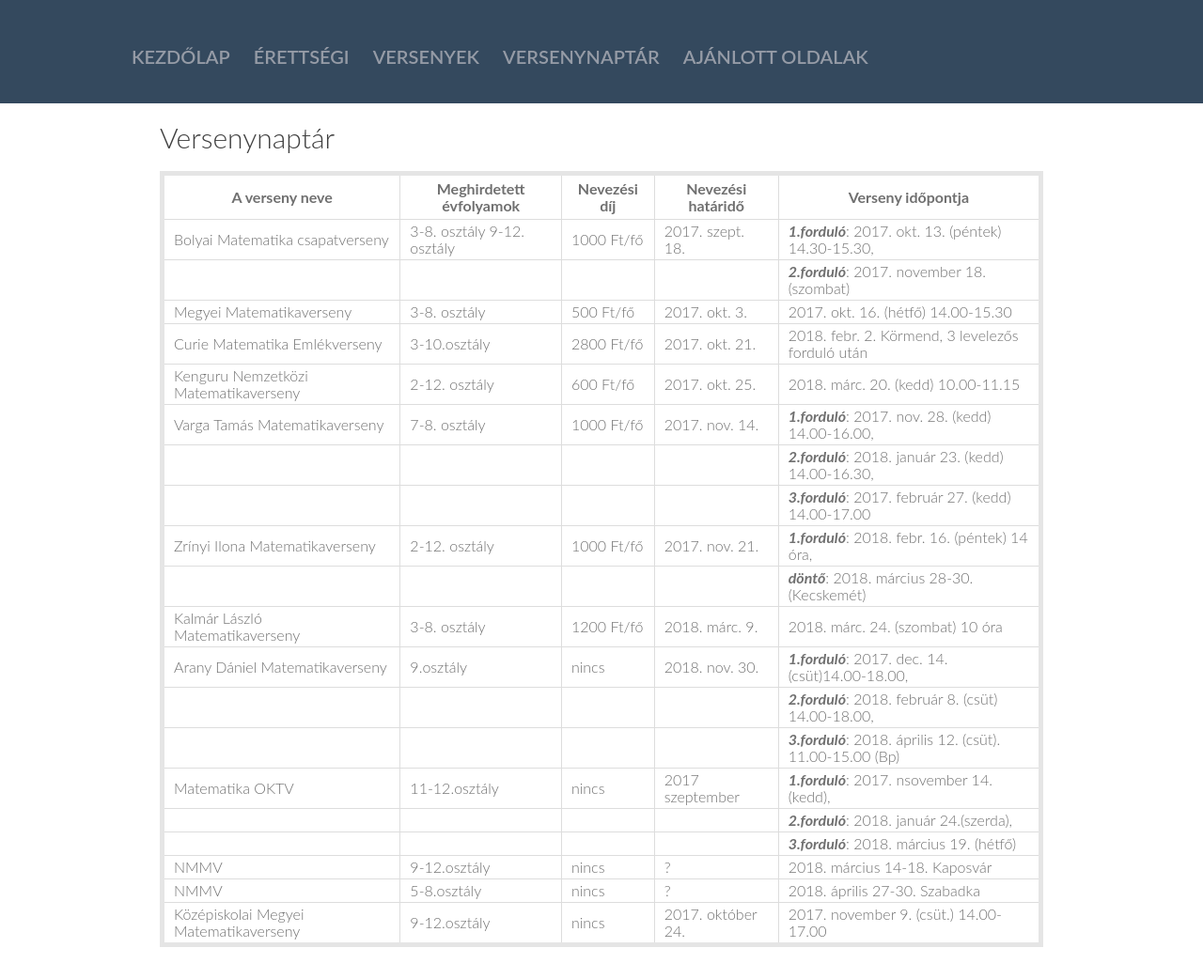
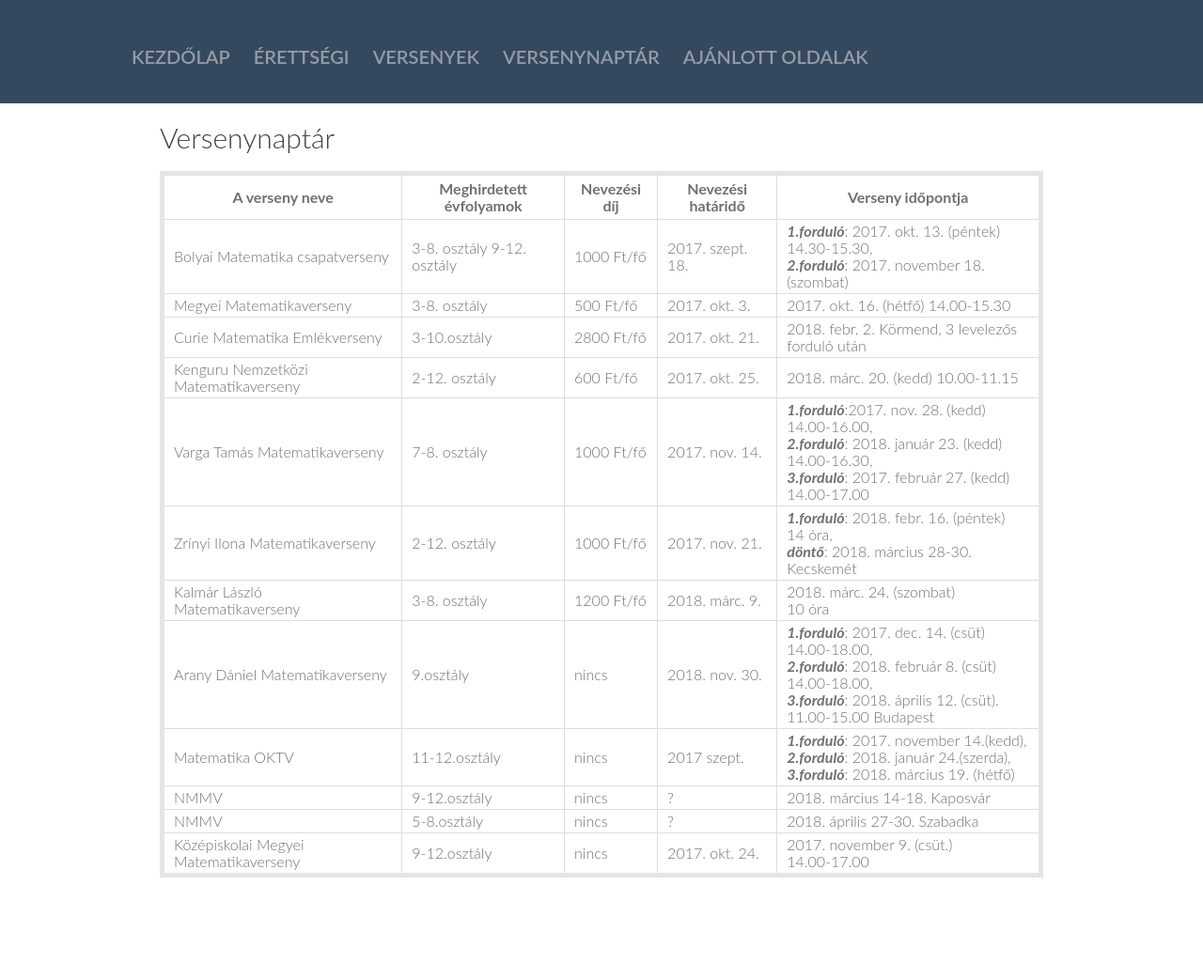
Before and after one commit to zmg-matematika/zmg-matematika.github.io, a Jekyll site: the page built from naptar.md, in a window 1280 px wide. Shown: the whole page at 94% size. Built offline with Jekyll 4.4.1, drawn with Linux system fonts in a browser that asks for light colours; after the commit the page ends 968 px from its top, so only the background shows below that.

```diff
--- a/_includes/naptar.md
+++ b/_includes/naptar.md
@@ -1,24 +1,16 @@
 # Versenynaptár
 
-| A verseny neve                        | Meghirdetett évfolyamok    | Nevezési díj | Nevezési határidő | Verseny időpontja                                            |
-|---------------------------------------|----------------------------|--------------|-------------------|--------------------------------------------------------------|
-| Bolyai Matematika csapatverseny       | 3-8. osztály 9-12. osztály | 1000 Ft/fő   | 2017. szept. 18.  | ***1.forduló***: 2017. okt. 13. (péntek) 14.30-15.30,        |
-|                                       |                            |              |                   |***2.forduló***: 2017. november 18. (szombat)                 |
-| Megyei Matematikaverseny              | 3-8. osztály               | 500 Ft/fő    | 2017. okt. 3.     | 2017. okt. 16. (hétfő) 14.00-15.30                           |
-| Curie Matematika Emlékverseny         | 3-10.osztály               | 2800 Ft/fő   | 2017. okt. 21.    | 2018. febr. 2. Körmend, 3 levelezős forduló után             |
-| Kenguru Nemzetközi Matematikaverseny  | 2-12. osztály              | 600 Ft/fő    | 2017. okt. 25.    | 2018. márc. 20. (kedd) 10.00-11.15                           |
-| Varga Tamás Matematikaverseny         | 7-8. osztály               | 1000 Ft/fő   | 2017. nov. 14.    | ***1.forduló***: 2017. nov. 28. (kedd) 14.00-16.00,          |
-|                                       |                            |              |                   | ***2.forduló***: 2018. január 23. (kedd) 14.00-16.30,        |
-|                                       |                            |              |                   | ***3.forduló***: 2017. február 27. (kedd) 14.00-17.00        |
-| Zrínyi Ilona Matematikaverseny        | 2-12. osztály              | 1000 Ft/fő   | 2017. nov. 21.    | ***1.forduló***: 2018. febr. 16. (péntek) 14 óra,            |
-|                                       |                            |              |                   | ***döntő***: 2018. március 28-30.(Kecskemét)                 |
-| Kalmár László Matematikaverseny       | 3-8. osztály               | 1200 Ft/fő   | 2018. márc. 9.    | 2018. márc. 24. (szombat) 10 óra                             |
-| Arany Dániel Matematikaverseny        | 9.osztály                  | nincs        | 2018. nov. 30.    | ***1.forduló***: 2017. dec. 14. (csüt)14.00-18.00,           |
-|                                       |                            |              |                   | ***2.forduló***: 2018. február 8. (csüt) 14.00-18.00,        |
-|                                       |                            |              |                   | ***3.forduló***: 2018. április 12. (csüt). 11.00-15.00 (Bp)  |
-| Matematika OKTV                       | 11-12.osztály              | nincs        | 2017 szeptember   | ***1.forduló***: 2017. nsovember 14.(kedd),                  |
-|                                       |                            |              |                   | ***2.forduló***: 2018. január 24.(szerda),                   |
-|                                       |                            |              |                   | ***3.forduló***: 2018. március 19. (hétfő)                   |
-| NMMV                                  | 9-12.osztály               | nincs        | ?                 | 2018. március 14-18. Kaposvár                                |
-| NMMV                                  | 5-8.osztály                | nincs        | ?                 | 2018. április 27-30. Szabadka                                |
-| Középiskolai Megyei Matematikaverseny | 9-12.osztály               | nincs        | 2017. október 24. | 2017. november 9. (csüt.) 14.00-17.00                        |
+| A verseny neve                        | Meghirdetett évfolyamok    | Nevezési díj | Nevezési határidő | Verseny időpontja                                                                                                                                     |
+|---------------------------------------|----------------------------|--------------|-------------------|-------------------------------------------------------------------------------------------------------------------------------------------------------|
+| Bolyai Matematika csapatverseny       | 3-8. osztály 9-12. osztály | 1000 Ft/fő   | 2017. szept. 18.  | ***1.forduló***: 2017. okt. 13. (péntek)<br />14.30-15.30,<br /> ***2.forduló***: 2017. november 18. (szombat)                                                             |
+| Megyei Matematikaverseny              | 3-8. osztály               | 500 Ft/fő    | 2017. okt. 3.     | 2017. okt. 16. (hétfő) 14.00-15.30                                                                                                                    |
+| Curie Matematika Emlékverseny         | 3-10.osztály               | 2800 Ft/fő   | 2017. okt. 21.    | 2018. febr. 2. Körmend, 3 levelezős forduló után                                                                                                      |
+| Kenguru Nemzetközi Matematikaverseny  | 2-12. osztály              | 600 Ft/fő    | 2017. okt. 25.    | 2018. márc. 20. (kedd) 10.00-11.15                                                                                                                    |
+| Varga Tamás Matematikaverseny         | 7-8. osztály               | 1000 Ft/fő   | 2017. nov. 14.    | ***1.forduló***:2017. nov. 28. (kedd)<br />14.00-16.00,<br /> ***2.forduló***: 2018. január 23. (kedd)<br />14.00-16.30,<br /> ***3.forduló***: 2017. február 27. (kedd) 14.00-17.00       |
+| Zrínyi Ilona Matematikaverseny        | 2-12. osztály              | 1000 Ft/fő   | 2017. nov. 21.    | ***1.forduló***: 2018. febr. 16. (péntek)<br />14 óra,<br /> ***döntő***: 2018. március 28-30.<br />Kecskemét                                                                    |
+| Kalmár László Matematikaverseny       | 3-8. osztály               | 1200 Ft/fő   | 2018. márc. 9.    | 2018. márc. 24. (szombat)<br />10 óra                                                                                                                      |
+| Arany Dániel Matematikaverseny        | 9.osztály                  | nincs        | 2018. nov. 30.    | ***1.forduló***: 2017. dec. 14. (csüt)<br />14.00-18.00,<br /> ***2.forduló***: 2018. február 8. (csüt)<br />14.00-18.00,<br /> ***3.forduló***: 2018. április 12. (csüt).<br />11.00-15.00 Budapest |
+| Matematika OKTV                       | 11-12.osztály              | nincs        | 2017 szept.   | ***1.forduló***: 2017. november 14.(kedd),<br /> ***2.forduló***: 2018. január 24.(szerda),<br /> ***3.forduló***: 2018. március 19. (hétfő)                                      |
+| NMMV                                  | 9-12.osztály               | nincs        | ?                 | 2018. március 14-18. Kaposvár                                                                                                                         |
+| NMMV                                  | 5-8.osztály                | nincs        | ?                 | 2018. április 27-30. Szabadka                                                                                                                         |
+| Középiskolai Megyei Matematikaverseny | 9-12.osztály               | nincs        | 2017. okt. 24. | 2017. november 9. (csüt.)<br />14.00-17.00
```
